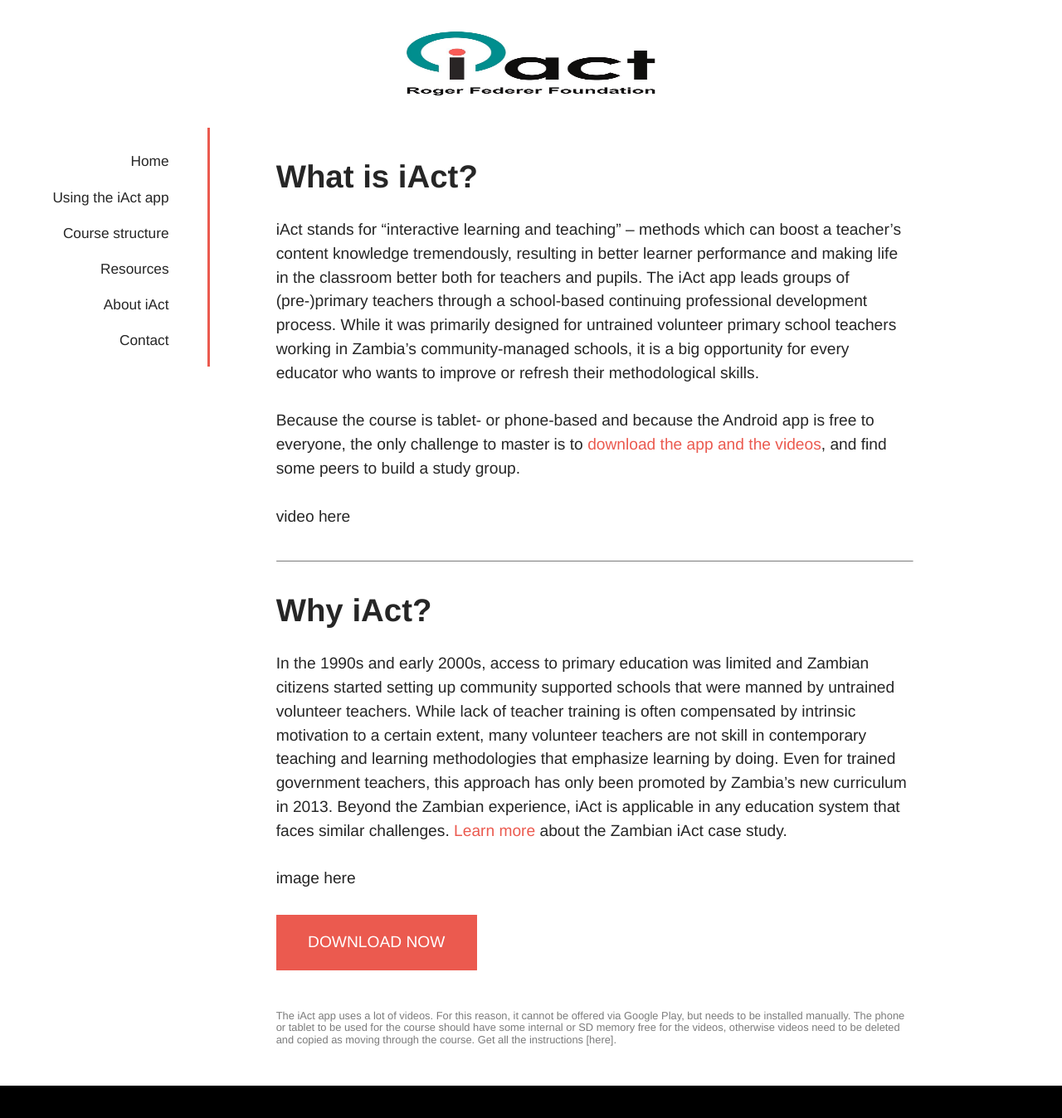
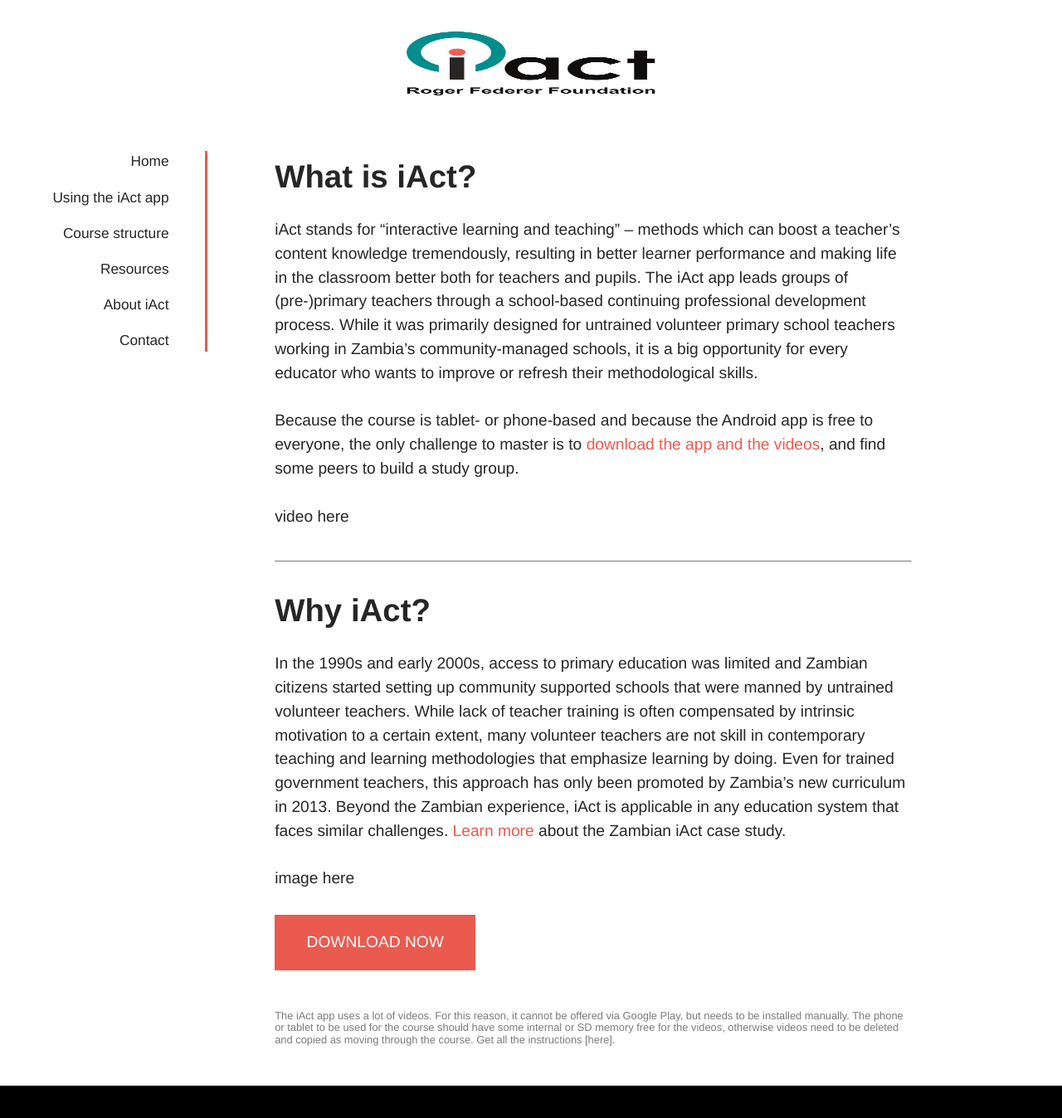
Before and after one commit to electricbookworks/rff-iact, a Jekyll site: the page built from index.md, in a window 1280 px wide. Shown: the top 1348 px of the page at 83% size. Built offline with Jekyll 4.4.1, drawn with Linux system fonts in a browser that asks for light colours.

Commit message:
Attach nav border to nav ul, not nav-wrapper
I assume the border should only be the height of the list. This can't be achieved by setting the border on the wrapper and setting a percentage height, because its height will be a % of the page height, not the menu height.

```diff
--- a/css/styles.scss
+++ b/css/styles.scss
@@ -97,13 +97,10 @@ $break-point-xl: ($content-width * 2) + $side-nav-width + 10em;
 
 //Navigation//
 
-.nav-wrapper {
+.nav-wrapper nav ul {
 	border-right-style: solid;
 	border-right-color: $link-color;
-	height: 20%;
-}
-
-.nav-wrapper nav ul {
+	padding-right: $line-height * 1em;
 	text-align: right;
 }
 
```
